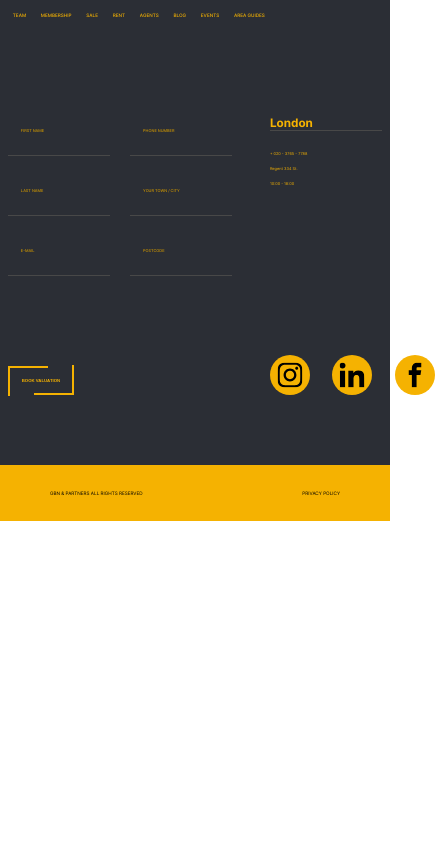
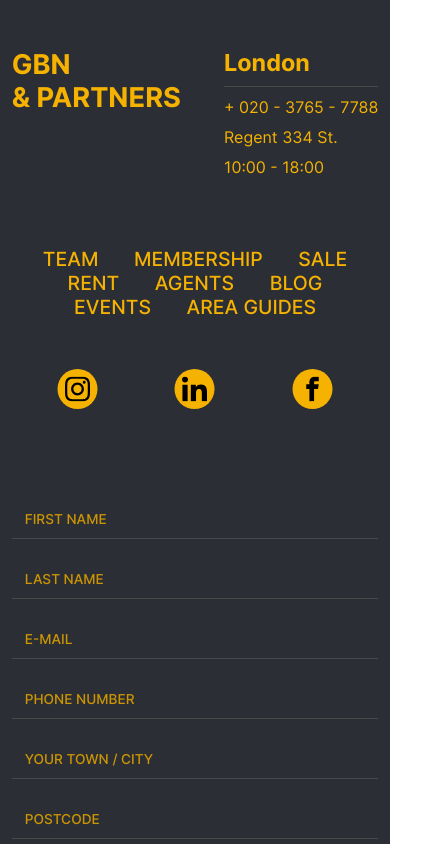
Before and after one commit to Ronddaa/realEstate, a React (Vite) app: page / in a window 390 px wide. Shown: the part 6660-7504 px from the top of the page, 435 px wide, since content can reach past the window. Before the commit the page ends 7181 px from the top, so only its background shows below. Built offline with nearby package versions, Linux system fonts and the light colour scheme.

Commit message:
footerFix

```diff
--- a/src/components/Footer.css
+++ b/src/components/Footer.css
@@ -199,7 +199,98 @@ footer {
 .textPolicyFooter {
   font-size: 1.2vw;
 }
+.footerMobile{
+  display: none;
+}
 
 @media (max-width: 445px) {
-
+  .footerDesc{
+    display: none;
+  }
+  .footerMobile{
+    display: flex;
+    flex-direction: column;
+    gap: 70px;
+    padding: 15% 3%;
+    color: #f5b201;
+  }
+  .wrapperFooterContact{
+    display: flex;
+    justify-content: space-between;
+  }
+  .titleFooter{
+    text-transform: uppercase;
+    text-align: left;
+    font-size: 7vw;
+  }
+  .wrapperFooterContacts{
+    display: flex;
+    flex-direction: column;
+    gap: 20px;
+  }
+  .wrapperFooterContacts > div{
+    display: flex;
+    flex-direction: column;
+    gap: 10px;
+  }
+  .titleFooterContacts{
+    font-size: 6vw;
+    position: relative;
+  }
+  .titleFooterContacts::after{
+    content: '';
+    position: absolute;
+    bottom: -10px;
+    left: 0;
+    height: 1px;
+    width: 100%;
+    background-color: #484848;
+  }
+  .footerLinkToCall{
+    color: #f5b201;
+  }
+  .footerLinkToCall:hover, .footerLinkToCall:focus{
+    color: #cd9600;
+  }
+  .footerNavMobile{
+    display: flex;
+    flex-direction: column;
+    gap: 70px;
+  }
+  .footerNavMobile > ul{
+    display: flex;
+    flex-wrap: wrap;
+    justify-content: center;
+    gap: 7%;
+    row-gap: 10%;
+  }
+  .footerNavLink{
+    font-size: 5vw;
+  }
+  .wrapperSocialLinksFooter{
+    position: relative;
+    gap: 10%;
+    max-width: 75%;
+    left: 50%;
+    top: 50%;
+    transform: translate(-50%, -50%);
+  }
+  .footerForm{
+    width: 100%;
+    display: flex;
+    flex-direction: column;
+    margin: 0;
+  }
+  .labelInput, .inputUserDate, .textInInput{
+    font-size: 3.5vw;
+  }
+  .labelInput .inputUserDate:focus + .textInInput,
+  .labelInput .inputUserDate:valid + .textInInput{
+    font-size: 2vw;
+  }
+  .formFooterBtn{
+    margin: 20px auto;
+    width: 40%;
+    font-size: 3vw;
+  }
 }
--- a/src/components/Footer.jsx
+++ b/src/components/Footer.jsx
@@ -6,7 +6,7 @@ export default function Footer() {
 
     return (
         <>
-            <footer className="footer">
+            <footer className="footerDesc">
                     <nav className="footerNavigation">
                         <ul className="wrapperFooterNav">
                             <li className="footerNavLinks">
@@ -82,6 +82,85 @@ export default function Footer() {
                         </article>
                     </div>
             </footer>
+            <footer className='footerMobile'>
+                <article className='wrapperFooterContact'>
+                    <h2 className="titleFooter">GBN <br /> & partners</h2>
+                    <div className="wrapperFooterContacts">
+                        <h3 className="titleFooterContacts">London</h3>
+                        <div>
+                            <a href="tel:+02037657788" className="footerLinkToCall">+ 020 - 3765 - 7788</a>
+                            <p className="textFooterContacts">Regent 334 St.</p>
+                            <p className="textFooterContacts">10:00 - 18:00</p>
+                        </div>
+                    </div>
+                </article>
+                <nav className="footerNavMobile">
+                    <ul>
+                        <li className="footerNavLinks">
+                            <Link to='/team' className="footerNavLink">team</Link>
+                        </li>
+                        <li className="footerNavLinks">
+                            <Link to='/membership' className="footerNavLink">membership</Link>
+                        </li>
+                        <li className="footerNavLinks">
+                            <Link to='/sale' className="footerNavLink">sale</Link>
+                        </li>
+                        <li className="footerNavLinks">
+                            <Link to='/rent' className="footerNavLink">rent</Link>
+                        </li>
+                        <li className="footerNavLinks">
+                            <Link to='/agents' className="footerNavLink">agents</Link>
+                        </li>
+                        <li className="footerNavLinks">
+                            <Link to='/blog' className="footerNavLink">blog</Link>
+                        </li>
+                        <li className="footerNavLinks">
+                            <Link to='/events' className="footerNavLink">events</Link>
+                        </li>
+                        <li className="footerNavLinks">
+                            <Link to='/areaguides' className="footerNavLink">area guides</Link>
+                        </li>
+                    </ul>
+                    <div className="wrapperSocialLinksFooter">
+                        <a href="#" className="linkToSocialFooter" target='_blank' rel='noreferrer'>
+                            <svg className='iconToSocialFooter' width={25} height={25}><use xlinkHref={`${sprite}#icon-instagram`} /></svg>
+                        </a>
+                        <a href="#" className="linkToSocialFooter" target='_blank' rel='noreferrer'>
+                            <svg className='iconToSocialFooter' width={25} height={25}><use xlinkHref={`${sprite}#icon-linkedin`} /></svg>
+                        </a>
+                        <a href="#" className="linkToSocialFooter" target='_blank' rel='noreferrer'>
+                            <svg className='iconToSocialFooter' width={25} height={25}><use xlinkHref={`${sprite}#icon-facebook`} /></svg>
+                        </a>
+                    </div>
+                </nav>
+                <form className="footerForm" action="">
+                    <label htmlFor="inputForUserName" className="labelInput">
+                        <input type="text" className="inputUserDate" id="inputForUserName" required />
+                        <span className="textInInput">first name</span>
+                    </label>
+                    <label htmlFor="inputForUserSName" className="labelInput">
+                        <input type="text" className="inputUserDate" id="inputForUserSName" required />
+                        <span className="textInInput">last name</span>
+                    </label>
+                    <label htmlFor="inputForUserEmail" className="labelInput">
+                        <input type="email" className="inputUserDate" id="inputForUserEmail" required />
+                        <span className="textInInput">e-mail</span>
+                    </label>
+                    <label htmlFor="inputForUserPhone" className="labelInput">
+                        <input type="phone" className="inputUserDate" id="inputForUserPhone" required />
+                        <span className="textInInput">phone number</span>
+                    </label>
+                    <label htmlFor="inputForUserCity" className="labelInput">
+                        <input type="text" className="inputUserDate" id="inputForUserCity" required />
+                        <span className="textInInput">your town / city</span>
+                    </label>
+                    <label htmlFor="inputForUserPostCode" className="labelInput">
+                        <input type="text" className="inputUserDate" id="inputForUserPostCode" required />
+                        <span className="textInInput">postcode</span>
+                    </label>
+                    <button className="formFooterBtn" id="formFooterMobileBtn">book valuation</button>
+                </form>
+            </footer>
             <div className="policyFooter">
                 <p className="textPolicyFooter">GBN & partners All rights reserved</p>
                 <p className="textPolicyFooter">privacy policy</p>
```
